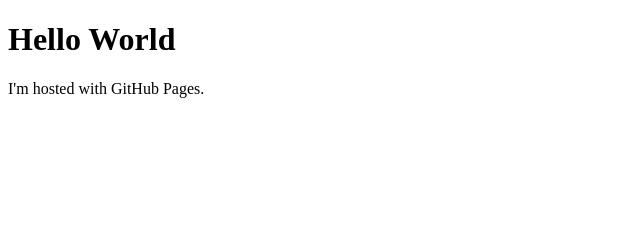
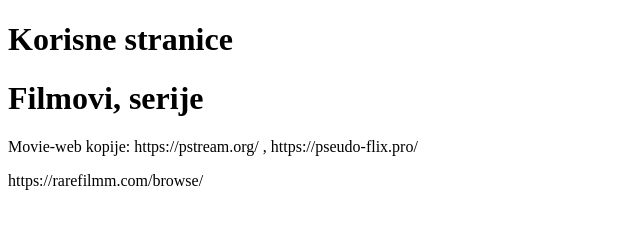
Before and after one commit to marko112/marko112.github.io, a plain HTML site: page index.html in a window 1280 px wide. Shown: the whole page, without its empty margins (0-640 px from the left). Drawn offline with Linux system fonts and the light colour scheme.

Commit message:
Update index.html

```diff
--- a/index.html
+++ b/index.html
@@ -1,7 +1,9 @@
 <!DOCTYPE html>
 <html>
 <body>
-<h1>Hello World</h1>
-<p>I'm hosted with GitHub Pages.</p>
+<h1>Korisne stranice</h1>
+<h1>Filmovi, serije</h1>
+<p>Movie-web kopije: https://pstream.org/ , https://pseudo-flix.pro/</p>
+<p> https://rarefilmm.com/browse/ </p>
 </body>
 </html>
```
